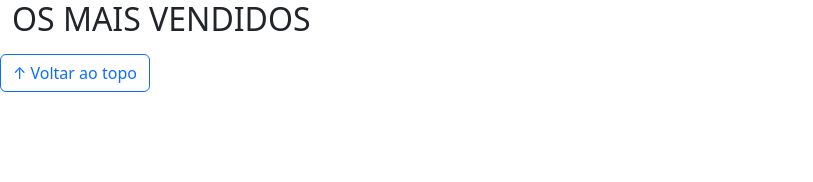
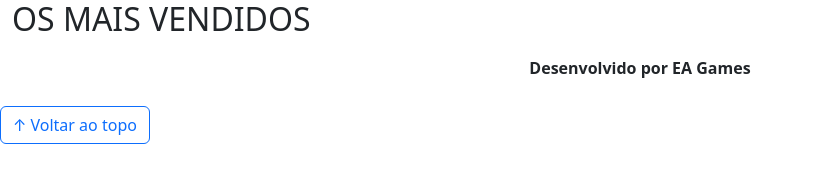
Before and after one commit to EliasOjuara/Loja_Game, a plain HTML site: page index.html in a window 1280 px wide. Shown: the whole page, without its empty margins (0-813 px from the left). Drawn offline with nearby package versions, Linux system fonts and the light colour scheme.

Commit message:
Segundo Commit

```diff
--- a/css/estilo.css
+++ b/css/estilo.css
@@ -8,6 +8,16 @@
 
 /*Produtos vendidos*/
 /*Rodapé*/
+footer {
+    text-align: center;
+}
+
+footer p {
+    font-weight: bold;
+    padding: 10px;
+
+}
+
 
 /*Botão Voltar topo*/
 
--- a/index.html
+++ b/index.html
@@ -42,7 +42,7 @@
   </main>
 
   <footer>
-    <p></p>
+    <p>Desenvolvido por EA Games</p>
   </footer>
 
   <button id="voltar-topo" type="button" class="btn btn-outline-primary" onclick="topo()">&uarr; Voltar ao topo</button>
```
Also changed, not shown: login.html (+1 -1 lines).
